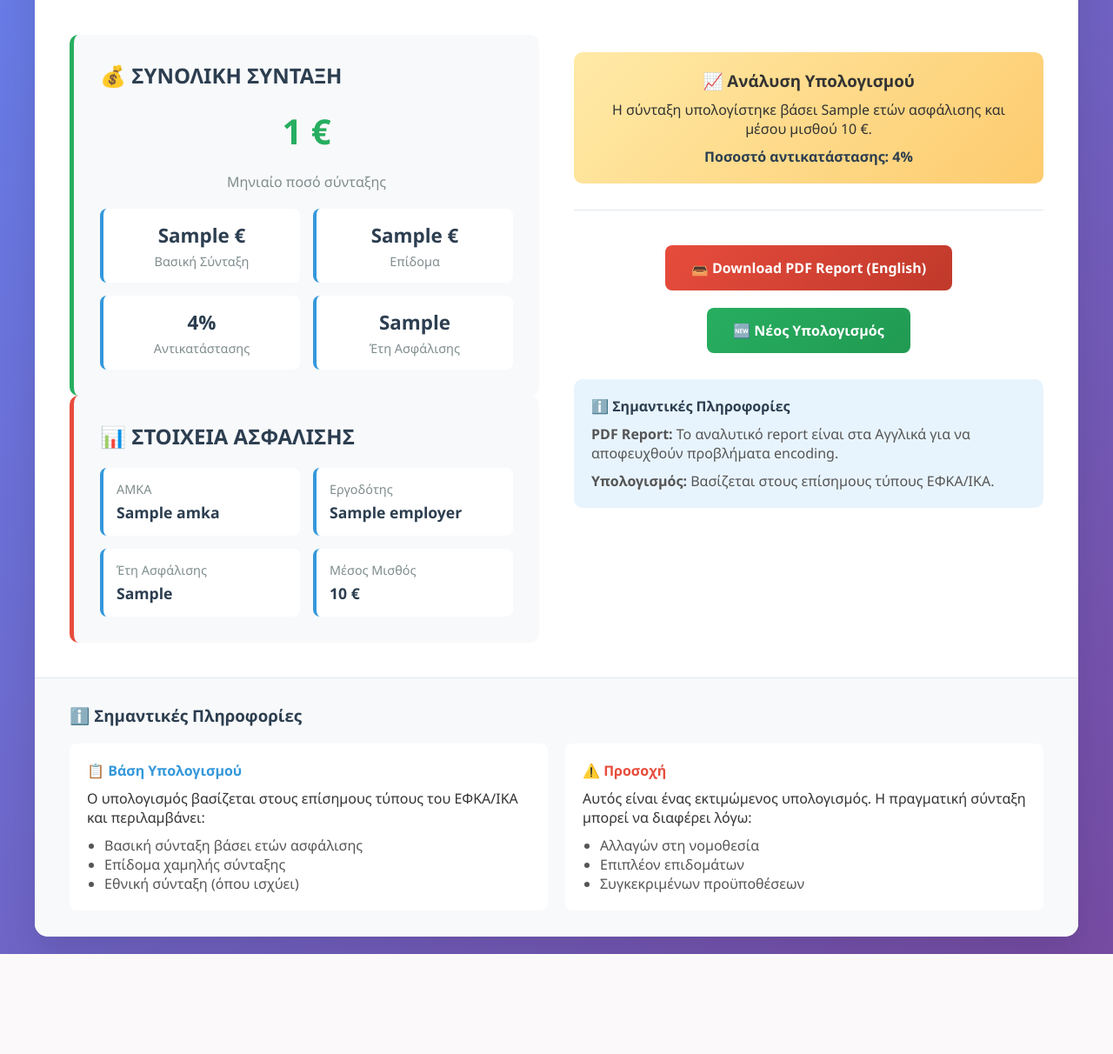
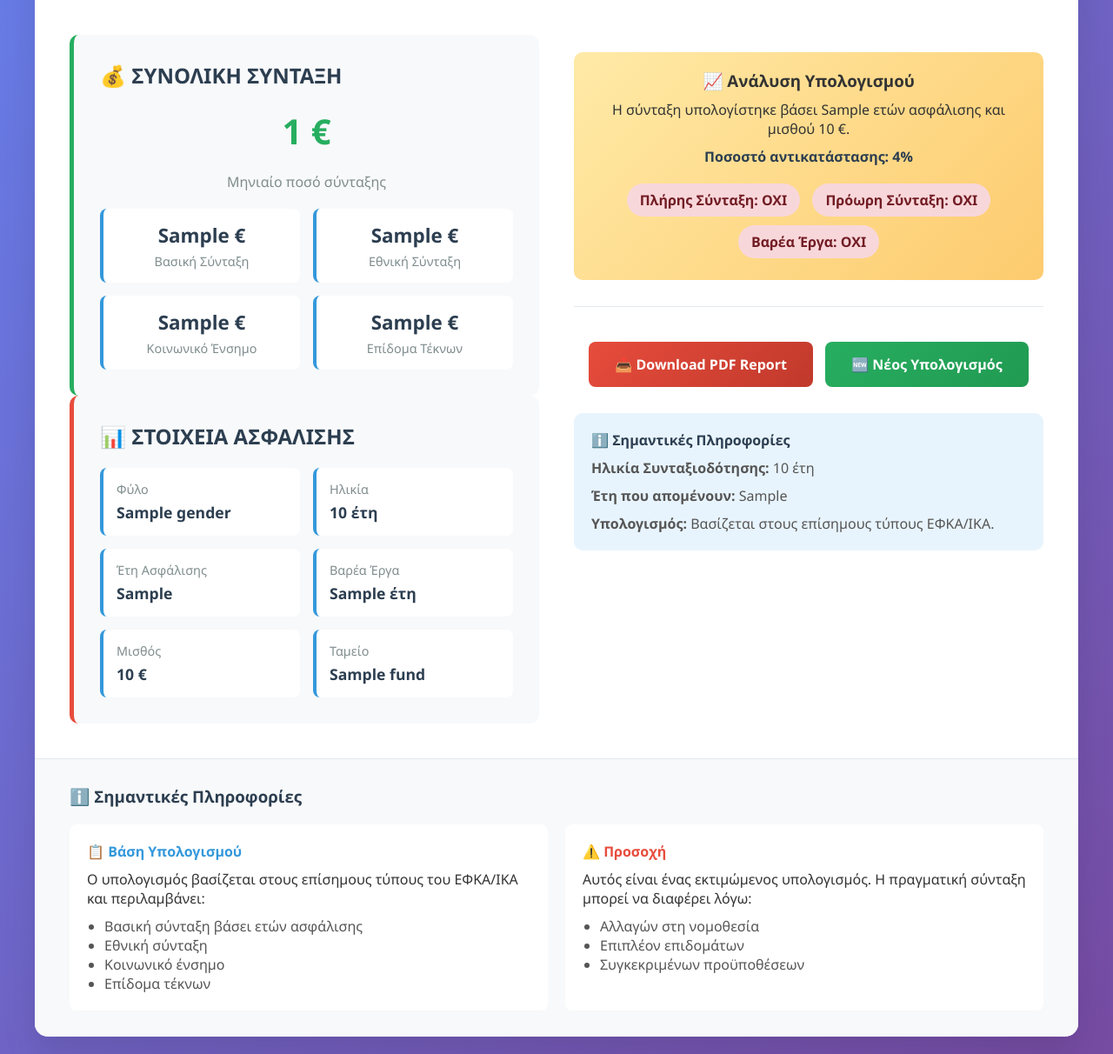
Before and after one commit to Alexpension/syntaxiologos, a Flask app: template templates/results.html in a window 1280 px wide. Shown: the part 167-1379 px from the top of the page at 87% size. Before the commit the page ends 1264 px from the top, so only its background shows below. Run offline with Flask 3, Linux system fonts and the light colour scheme; the template is opened without the code that fills it: most values are stand-ins (such as "Sample title", 1, 10 or a date in 2020).

```diff
--- a/app.py
+++ b/app.py
@@ -412,8 +412,10 @@ def download_file(filename):
 def health_check():
     return "OK", 200
 
+# Fix για Render - χρησιμοποιούμε PORT από environment variable
+if __name__ == '__main__':
+    port = int(os.environ.get('PORT', 8000))
+    app.run(debug=True, host='0.0.0.0', port=port)
+
 with app.app_context():
     init_db()
-
-if __name__ == '__main__':
-    app.run(debug=True, host='0.0.0.0', port=8000)
--- a/templates/results.html
+++ b/templates/results.html
@@ -159,6 +159,15 @@
             text-align: center;
             margin: 20px 0;
         }
+        .eligibility-badge {
+            display: inline-block;
+            padding: 8px 15px;
+            border-radius: 20px;
+            font-weight: bold;
+            margin: 5px;
+        }
+        .eligible { background: #d4edda; color: #155724; }
+        .not-eligible { background: #f8d7da; color: #721c24; }
     </style>
 </head>
 <body>
@@ -186,16 +195,16 @@
                             <div class="breakdown-label">Βασική Σύνταξη</div>
                         </div>
                         <div class="breakdown-item">
-                            <div class="breakdown-value">{{ pension_data.social_benefit }} €</div>
-                            <div class="breakdown-label">Επίδομα</div>
+                            <div class="breakdown-value">{{ pension_data.national_pension }} €</div>
+                            <div class="breakdown-label">Εθνική Σύνταξη</div>
                         </div>
                         <div class="breakdown-item">
-                            <div class="breakdown-value">{{ pension_data.replacement_rate }}%</div>
-                            <div class="breakdown-label">Αντικατάστασης</div>
+                            <div class="breakdown-value">{{ pension_data.social_benefit }} €</div>
+                            <div class="breakdown-label">Κοινωνικό Ένσημο</div>
                         </div>
                         <div class="breakdown-item">
-                            <div class="breakdown-value">{{ insurance_data.insurance_years }}</div>
-                            <div class="breakdown-label">Έτη Ασφάλισης</div>
+                            <div class="breakdown-value">{{ pension_data.children_benefit }} €</div>
+                            <div class="breakdown-label">Επίδομα Τέκνων</div>
                         </div>
                     </div>
                 </div>
@@ -204,20 +213,28 @@
                     <h2 class="card-title">📊 ΣΤΟΙΧΕΙΑ ΑΣΦΑΛΙΣΗΣ</h2>
                     <div class="info-grid">
                         <div class="info-item">
-                            <div class="info-label">ΑΜΚΑ</div>
-                            <div class="info-value">{{ insurance_data.amka }}</div>
+                            <div class="info-label">Φύλο</div>
+                            <div class="info-value">{{ pension_data.gender }}</div>
                         </div>
                         <div class="info-item">
-                            <div class="info-label">Εργοδότης</div>
-                            <div class="info-value">{{ insurance_data.employer }}</div>
+                            <div class="info-label">Ηλικία</div>
+                            <div class="info-value">{{ pension_data.current_age }} έτη</div>
                         </div>
                         <div class="info-item">
                             <div class="info-label">Έτη Ασφάλισης</div>
-                            <div class="info-value">{{ insurance_data.insurance_years }}</div>
+                            <div class="info-value">{{ pension_data.insurance_years }}</div>
                         </div>
                         <div class="info-item">
-                            <div class="info-label">Μέσος Μισθός</div>
-                            <div class="info-value">{{ insurance_data.last_5_years_avg }} €</div>
+                            <div class="info-label">Βαρέα Έργα</div>
+                            <div class="info-value">{{ pension_data.heavy_work_years }} έτη</div>
+                        </div>
+                        <div class="info-item">
+                            <div class="info-label">Μισθός</div>
+                            <div class="info-value">{{ pension_data.salary }} €</div>
+                        </div>
+                        <div class="info-item">
+                            <div class="info-label">Ταμείο</div>
+                            <div class="info-value">{{ pension_data.fund }}</div>
                         </div>
                     </div>
                 </div>
@@ -228,17 +245,29 @@
                 <div class="highlight">
                     <h3>📈 Ανάλυση Υπολογισμού</h3>
                     <p style="margin: 10px 0;">
-                        Η σύνταξη υπολογίστηκε βάσει {{ insurance_data.insurance_years }} ετών ασφάλισης
-                        και μέσου μισθού {{ insurance_data.last_5_years_avg }} €.
+                        Η σύνταξη υπολογίστηκε βάσει {{ pension_data.insurance_years }} ετών ασφάλισης
+                        και μισθού {{ pension_data.salary }} €.
                     </p>
                     <p style="font-weight: 600; color: #2c3e50;">
                         Ποσοστό αντικατάστασης: {{ pension_data.replacement_rate }}%
                     </p>
+
+                    <div style="margin-top: 15px;">
+                        <span class="eligibility-badge {{ 'eligible' if pension_data.eligible_for_full else 'not-eligible' }}">
+                            Πλήρης Σύνταξη: {{ 'ΝΑΙ' if pension_data.eligible_for_full else 'ΟΧΙ' }}
+                        </span>
+                        <span class="eligibility-badge {{ 'eligible' if pension_data.eligible_for_early else 'not-eligible' }}">
+                            Πρόωρη Σύνταξη: {{ 'ΝΑΙ' if pension_data.eligible_for_early else 'ΟΧΙ' }}
+                        </span>
+                        <span class="eligibility-badge {{ 'eligible' if pension_data.eligible_for_heavy else 'not-eligible' }}">
+                            Βαρέα Έργα: {{ 'ΝΑΙ' if pension_data.eligible_for_heavy else 'ΟΧΙ' }}
+                        </span>
+                    </div>
                 </div>
 
                 <div class="actions">
                     <a href="{{ pdf_report }}" class="btn btn-download" download>
-                        📥 Download PDF Report (English)
+                        📥 Download PDF Report
                     </a>
                     <a href="/" class="btn btn-new">
                         🆕 Νέος Υπολογισμός
@@ -248,7 +277,10 @@
                 <div style="background: #e8f4fd; padding: 20px; border-radius: 10px; margin-top: 20px;">
                     <h4 style="color: #2c3e50; margin-bottom: 10px;">ℹ️ Σημαντικές Πληροφορίες</h4>
                     <p style="color: #555; margin-bottom: 10px;">
-                        <strong>PDF Report:</strong> Το αναλυτικό report είναι στα Αγγλικά για να αποφευχθούν προβλήματα encoding.
+                        <strong>Ηλικία Συνταξιοδότησης:</strong> {{ pension_data.retirement_age }} έτη
+                    </p>
+                    <p style="color: #555; margin-bottom: 10px;">
+                        <strong>Έτη που απομένουν:</strong> {{ pension_data.years_remaining }}
                     </p>
                     <p style="color: #555; margin: 0;">
                         <strong>Υπολογισμός:</strong> Βασίζεται στους επίσημους τύπους ΕΦΚΑ/ΙΚΑ.
@@ -266,8 +298,9 @@
                     <p>Ο υπολογισμός βασίζεται στους επίσημους τύπους του ΕΦΚΑ/ΙΚΑ και περιλαμβάνει:</p>
                     <ul style="margin: 10px 0 0 20px; color: #555;">
                         <li>Βασική σύνταξη βάσει ετών ασφάλισης</li>
-                        <li>Επίδομα χαμηλής σύνταξης</li>
-                        <li>Εθνική σύνταξη (όπου ισχύει)</li>
+                        <li>Εθνική σύνταξη</li>
+                        <li>Κοινωνικό ένσημο</li>
+                        <li>Επίδομα τέκνων</li>
                     </ul>
                 </div>
                 <div style="background: white; padding: 20px; border-radius: 8px;">
```
